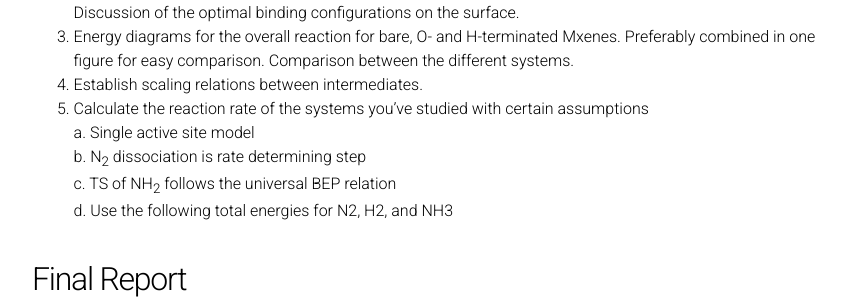
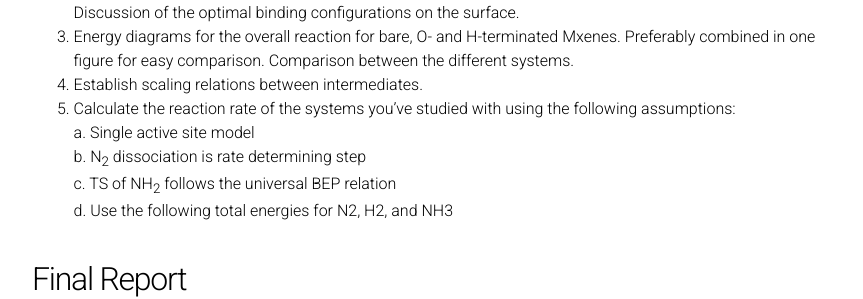
Before and after one commit to vojale/CBE544-2018.github.io, a Jekyll site: the page built from ProjectDescription.md, in a window 1280 px wide and 900 px high, scrolled down 4242 px. Shown: the part 337-636 px from the top of the window, without its empty margins (208-1071 px from the left). Built offline with Jekyll 4.4.1, drawn with Linux system fonts in a browser that asks for light colours; formulas are drawn with MathJax 3; our own code applies the rules of GitHub Pages for plain Markdown files.

Commit message:
Update ProjectDescription.md

```diff
--- a/ProjectDescription.md
+++ b/ProjectDescription.md
@@ -157,7 +157,7 @@ Your analysis abd final report should include the following:
 2. Adsorption energies and structures for all intermediates in the adsorbed state (N\*, NH\*, NH<sub>2</sub>\*, NH<sub>3</sub>\*, H\*) on the bare and the two functionalized Mxenes. Determine what is the optimal reaction site for each system. Discussion of the optimal binding configurations on the surface.
 3. Energy diagrams for the overall reaction for bare, O- and H-terminated Mxenes. Preferably combined in one figure for easy comparison. Comparison between the different systems.
 4. Establish scaling relations between intermediates.
-5. Calculate the reaction rate of the systems you've studied with certain assumptions
+5. Calculate the reaction rate of the systems you've studied with using the following assumptions:
 
     a. Single active site model
 
```
